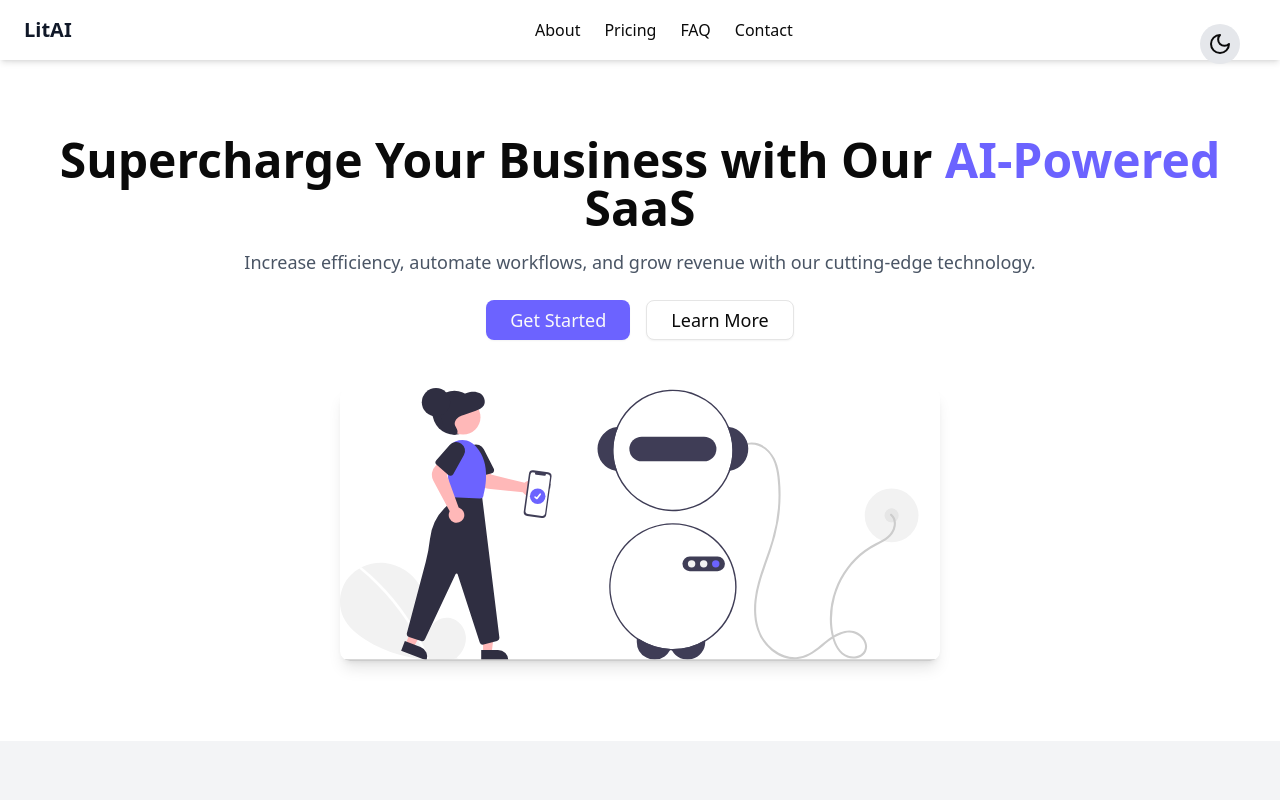
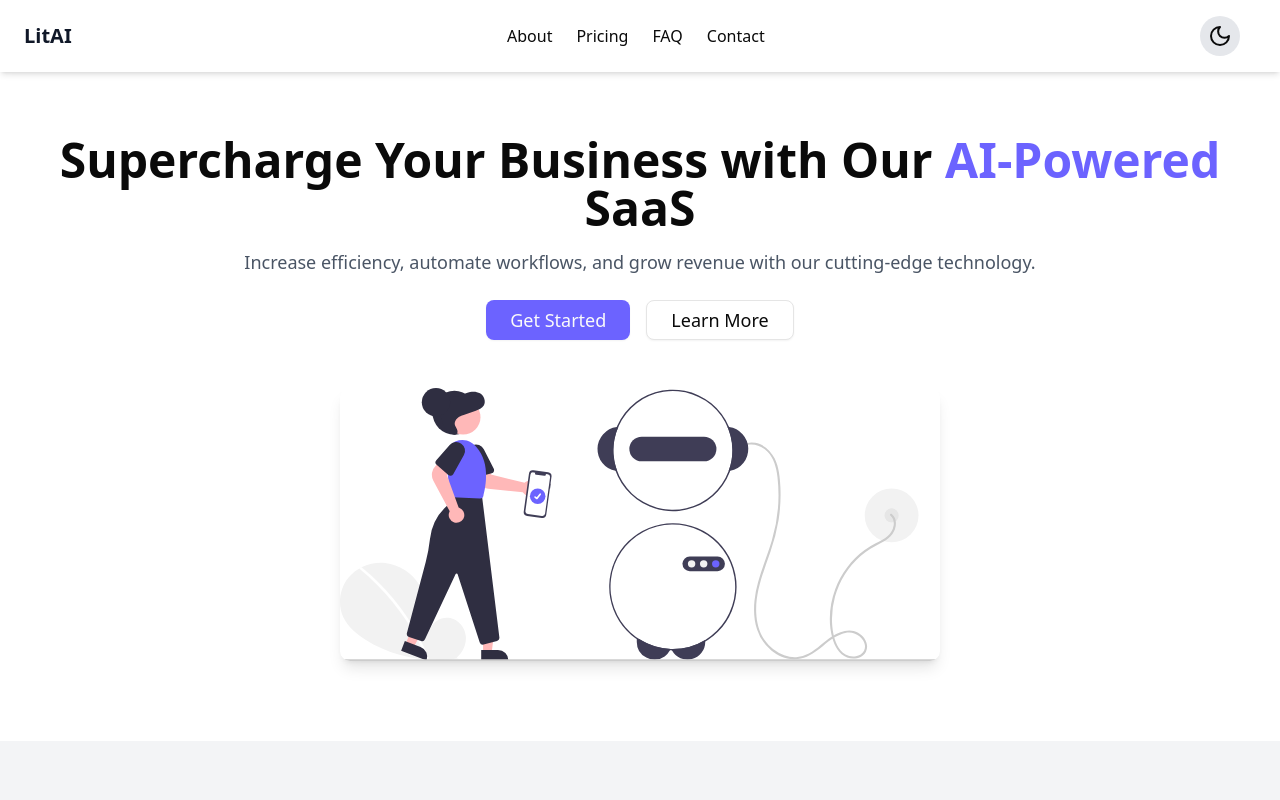
Before and after one commit to kadelcode/saas-landing-page, a Next.js app: page / in a window 1280 px wide. Shown: the top 800 px of the page. Built offline with nearby package versions, Linux system fonts and the light colour scheme.

Commit message:
Update component position

```diff
--- a/src/components/ThemeToggle.tsx
+++ b/src/components/ThemeToggle.tsx
@@ -15,7 +15,7 @@ export default function ThemeToggle() {
   if (!mounted) return null; // Prevents hydration mismatch
 
   return (
-    <div className='fixed top-6 right-6'>
+    <div className=''>
         <button
           onClick={() => setTheme(theme === "dark" ? "light" : "dark")}
           className='p-2 rounded-full bg-gray-200 dark:bg-gray-800 hover:cursor-pointer'
```
